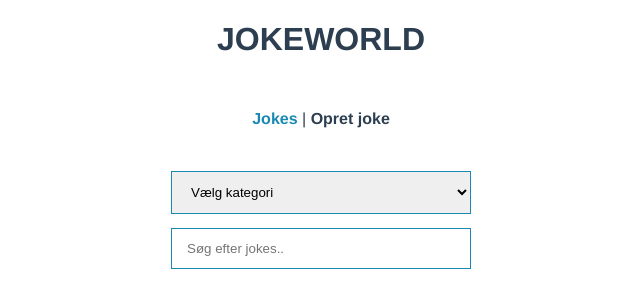
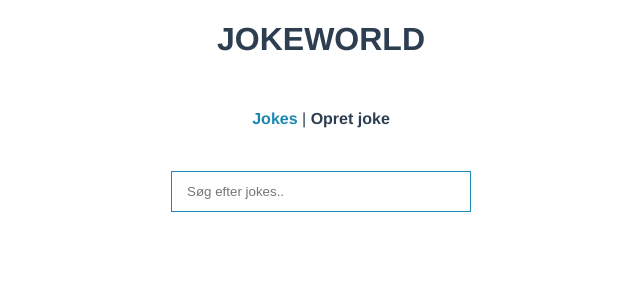
Before and after one commit to kunnerup/vue_joke_app, a Vue app: page / in a window 1280 px wide. Shown: the top 308 px of the page, without its empty margins (319-959 px from the left). Built offline with nearby package versions, Linux system fonts and the light colour scheme; what vuefire would draw is missing.

Commit message:
Like-look-a-like & "ønsker du at slette"

```diff
--- a/src/components/JokeList.vue
+++ b/src/components/JokeList.vue
@@ -1,15 +1,6 @@
 <template>
 <section>
      <div class="search-wrapper">
-       <select>
-      <option value="" disabled selected>Vælg kategori</option>
-  <option>Alle børnene</option>
-  <option>Københavner-jokes</option>
-  <option>Aarhusianer-jokes</option>
-  <option>Far Jokes</option>
-  <option>Banke-banke på</option>
-  <option>Diverse</option>
-       </select>
     <input type="text" v-model="search" placeholder="Søg efter jokes.."/>
   </div>
   <div class="grid-container">
@@ -20,7 +11,7 @@
       <img :src="post.image" alt />
                </router-link>
       <div id="flexbox">
-        <p v-on:click="deleteJoke(post.id)" :key="post.id">Slet joke</p>
+        <p v-on:click="deleteJoke(post.id)">Slet joke</p>
         <router-link
           :to="{name: 'update', params: {post: post} }">
         <p>Rediger joke</p>
@@ -62,7 +53,9 @@ export default {
   },
   methods: {
     deleteJoke (id) {
-      postRef.doc(id).delete()
+      if (confirm('Ønsker du virkelig at slette denne joke?')) {
+        postRef.doc(id).delete()
+      }
     },
     triggerChooseImg () {
       this.$refs.fileInput.click()
--- a/src/views/Update.vue
+++ b/src/views/Update.vue
@@ -28,7 +28,6 @@
 
       <div>
         <img :src="post.image" class="image-preview">
-        <p>{{post.name}}</p>
       </div>
       <button type="button" v-on:click="updatePost(post.id, post.name, post.description, post.category, post.uploadName, post.image)">Opdatér Joke</button>
     </form>
```
